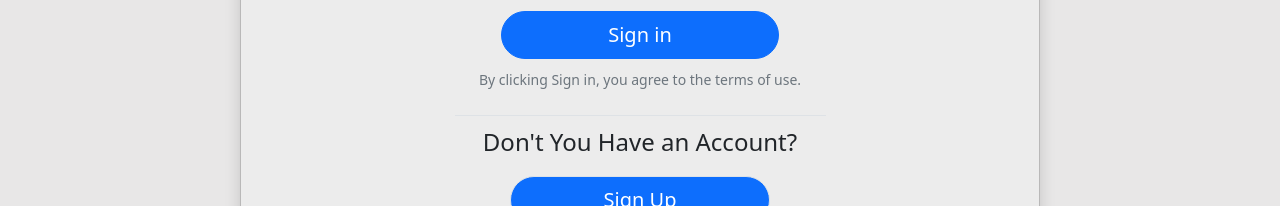
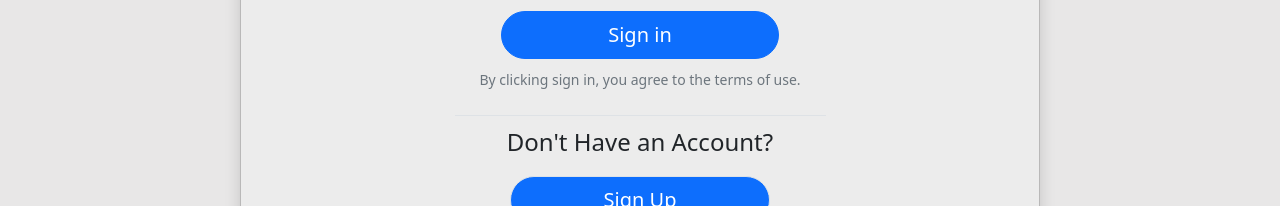
Before and after one commit to Kalafathakan/reactProject, a React (Create React App) app: page /login in a window 1280 px wide. Shown: the part 524-730 px from the top of the page. Built offline with nearby package versions, Linux system fonts and the light colour scheme; a web font is replaced by a local one.

Commit message:
minor change

```diff
--- a/src/pages/Login.tsx
+++ b/src/pages/Login.tsx
@@ -118,10 +118,10 @@ const Login = () => {
                       in</button>
                       </div>
                     <div className="w-100"></div>
-                    <small className="text-muted ">By clicking Sign in, you agree to the terms of
+                    <small className="text-muted ">By clicking sign in, you agree to the terms of
                       use.</small>
                     <div className="modal-footer mt-4">
-                      <h4 className="mx-auto my-auto " >Don't You Have an Account?</h4>
+                      <h4 className="mx-auto my-auto " >Don't Have an Account?</h4>
                       <div className="w-100"></div>
                       <div className="col-9 mx-auto">
                       <a className="w-100 mt-2 btn btn-lg rounded-4 btn-primary border mx-auto mb-5 rounded-pill" href="/register" role="button">Sign Up</a>
--- a/src/pages/Register.tsx
+++ b/src/pages/Register.tsx
@@ -78,7 +78,7 @@ const Register = (props: Props) => {
       formValid = false;
       setnameError('');
       setEmailError('');
-      setpswdError('password should be more than 5 characters');
+      setpswdError('Password should be more than 5 characters');
     } else if (password2 === '') {
       formValid = false;
       setnameError('');
@@ -90,13 +90,13 @@ const Register = (props: Props) => {
       setnameError('');
       setEmailError('');
       setpswdError('');
-      setcpswdError('password should be more than 5 characters');
+      setcpswdError('Password should be more than 5 characters');
     } else if (password2 !== password) {
       formValid = false;
       setnameError('');
       setEmailError('');
       setpswdError('');
-      setcpswdError('password and confirm password does not match');
+      setcpswdError('Password and confirm password does not match');
     } else {
       formValid = true;
       setnameError('');
@@ -134,7 +134,7 @@ const Register = (props: Props) => {
         navigate('/menu');
       } catch (e: any) {
         console.log('error ', e.message);
-        setError(e.response.data.errors || 'something went wrong');
+        setError(e.response.data.errors || 'Something went wrong');
       }
     }
   };
@@ -205,7 +205,7 @@ const Register = (props: Props) => {
                         name='password2'
                         value={password2}
                         onChange={(e) => onChange(e)} />
-                      <label htmlFor="password">Confrim Password</label>
+                      <label htmlFor="password">Confirm Password</label>
                       <div className="form-text text-danger">  {cpswdError && <p >{cpswdError}</p>}</div>
                     </div>
                     <div className="col-9 mx-auto">
@@ -213,7 +213,7 @@ const Register = (props: Props) => {
                       up</button>
                       </div>
                     <div className="w-100"></div>
-                    <small className="text-muted ">By clicking Sign up, you agree to the terms of
+                    <small className="text-muted ">By clicking sign up, you agree to the terms of
                       use.</small>
                     <div className="modal-footer mt-4">
                       <h3 className="mx-auto my-auto " >Already have an account?</h3>
@@ -231,65 +231,6 @@ const Register = (props: Props) => {
         </div>
 
       </div>
-
-
-
-
-      {/* <div className="center">
-          <h1 className="text-center">Sign Up</h1>
-          <p><b>Create Your Account</b></p>
-          <br></br>
-          <form className="loginBox" onSubmit={(e) => onSubmit(e)} noValidate>
-            <div>
-              <input
-                type='text'
-                placeholder='Name'
-                name='name'
-                required
-                value={name}
-                onChange={(e) => onChange(e)}
-              />
-            </div>
-            <div>
-              <input
-                type='email'
-                placeholder='Email Address'
-                name='email'
-                value={email}
-                onChange={(e) => onChange(e)}
-              />
-              {emailError && <p style={{ color: 'red' }}>{emailError}</p>}
-            </div>
-            <div>
-              <input
-                type='password'
-                placeholder='Password'
-                name='password'
-                value={password}
-                onChange={(e) => onChange(e)}
-              />
-              {pswdError && <p style={{ color: 'red' }}>{pswdError}</p>}
-            </div>
-            <div>
-              <input
-                type='password'
-                placeholder='Confirm Password'
-                name='password2'
-                value={password2}
-                onChange={(e) => onChange(e)}
-              />
-              {cpswdError && <p style={{ color: 'red' }}>{cpswdError}</p>}
-            </div>
-
-            <input type='submit' value='Register' className="btn btn-primary" />
-
-          </form>
-          <br></br>
-          <p>
-            Already have an account? <Link to='/login'>Sign In</Link>
-          </p>
-        </div> */}
-
     </div>
 
   );
```
